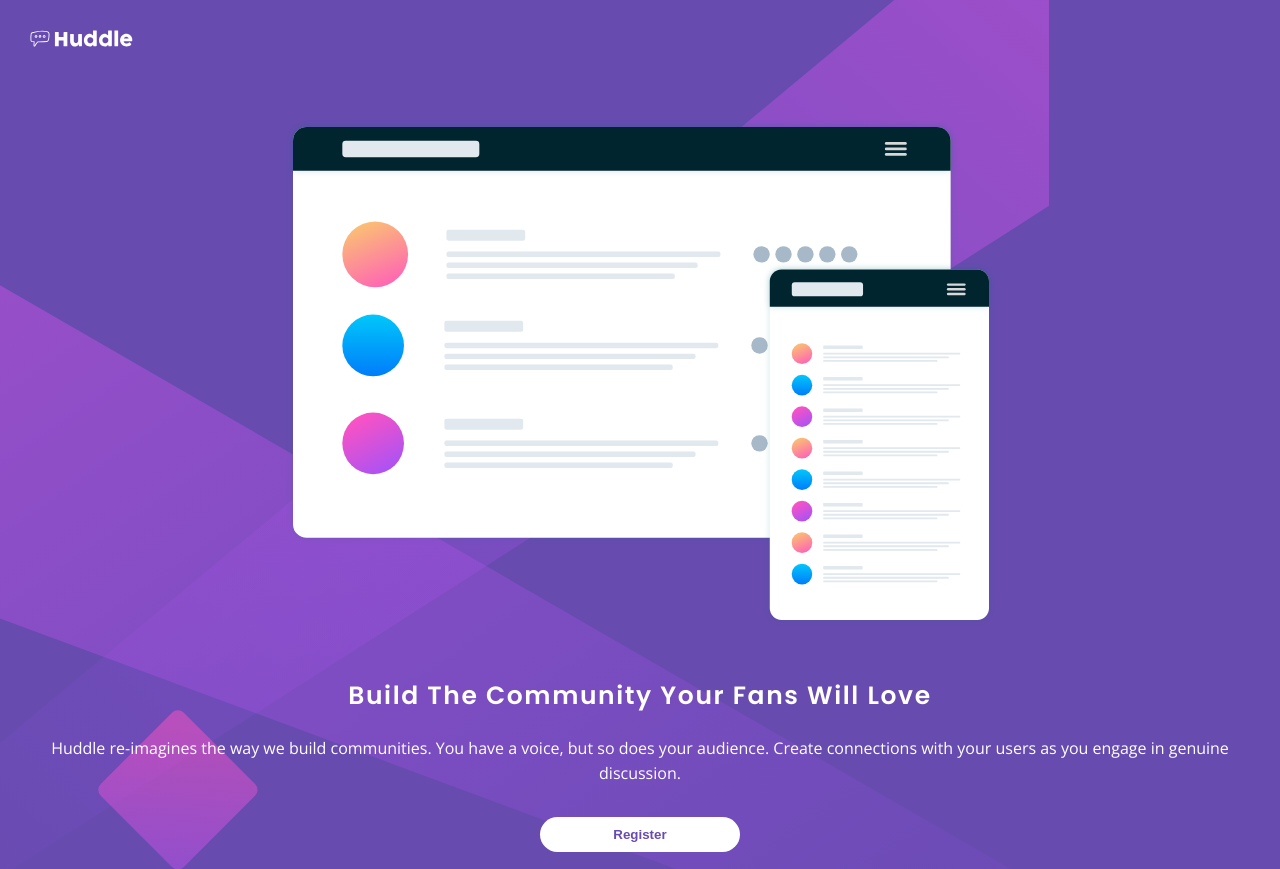
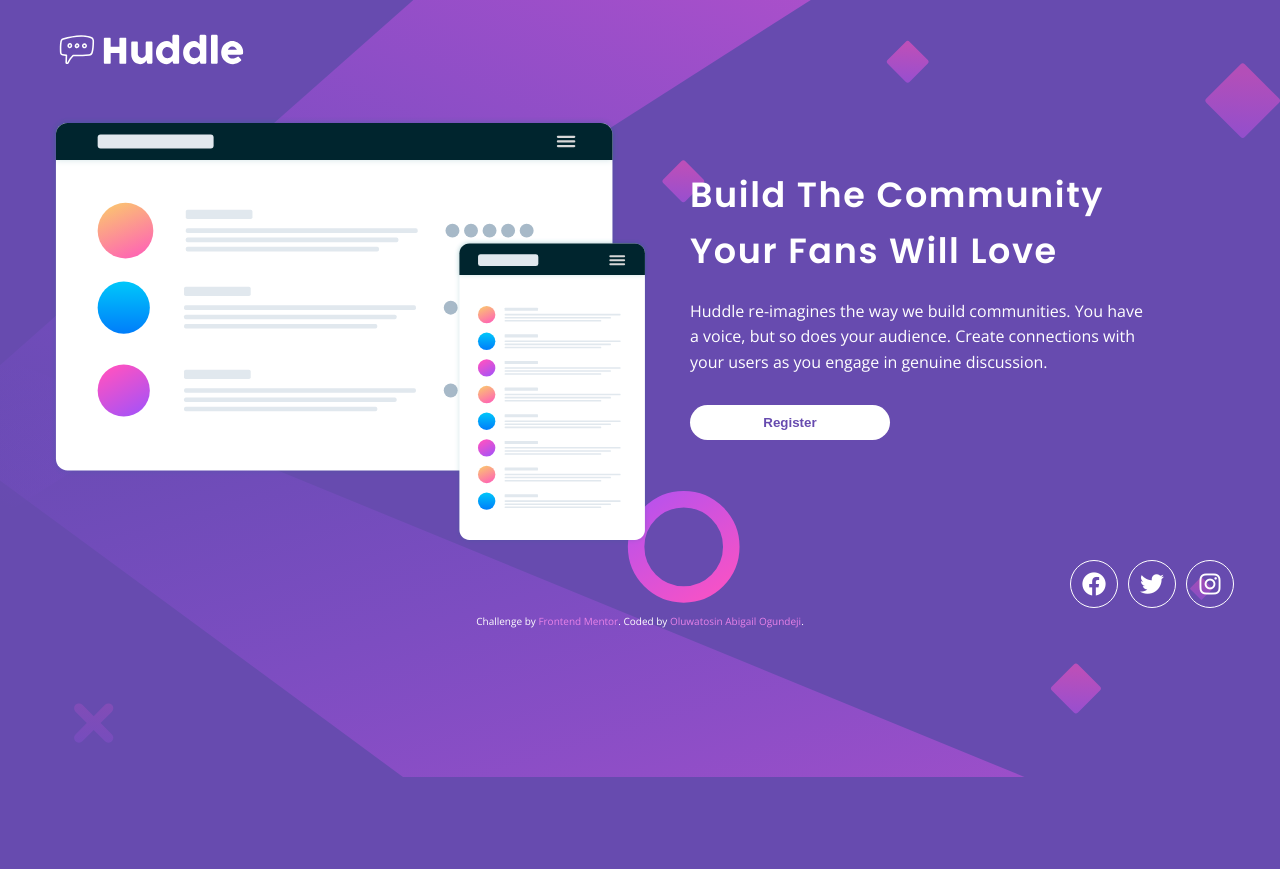
Before and after one commit to Heph-zibah/huddle-landing-page-frontendmentor, a plain HTML site: page index.html in a window 1280 px wide. Shown: the top 869 px of the page. After the commit the page ends 800 px from the top, so only its background shows below. Drawn offline with nearby package versions, Linux system fonts and the light colour scheme.

Commit message:
add styles to css folder

```diff
--- a/css/style.css
+++ b/css/style.css
@@ -17,13 +17,12 @@ body {
     background-size: contain;
     background-color: hsl(257, 40%, 49%);
     color: #fff;
-    min-height: 100vh;
+    height: 100vh
 }
 
 .container {
     display: flex;
     flex-direction: column;
-    min-height: 100vh;
 }
 
 header {
@@ -44,7 +43,6 @@ header .logo img {
     justify-content: space-around;
     align-items: center;
     width: 100%;
-    flex-grow: 1;
     padding: 35px;
 }
 
@@ -81,20 +79,21 @@ header .logo img {
 
 .page-content button {
     font-weight: 600;
+    color: hsl(257, 40%, 49%);
     background: #fff;
-    padding: 10px;
     width: 100%;
     max-width: 200px;
+    padding: 10px;
+    border: 0;
     border-radius: 100px;
-    color: hsl(257, 40%, 49%);
     margin: 20px 0;
-    border: 0;
-    transition: 0.5s;
+    transition: 1s;
 }
 
-.button:hover {
-    background-color: hsla(360, 100%, 100%, 0.8);
-    transition: 0.5s;
+button:hover {
+    background-color: hsl(300, 69%, 71%);
+    color: #fff;
+    transition: inherit;
 }
 
 .footer {
@@ -119,13 +118,12 @@ header .logo img {
     border-radius: 50%;
     margin: 5px;
     color: #fff;
-    text-decoration: none;
-    transition: 0.5s;
+    transition: 1s;
 }
 
-.icons:hover {
-    color: hsla(360, 100%, 100%, 0.75);
-    transition: 0.5s;
+.icons a:hover {
+    color: hsl(300, 69%, 71%);
+    transition: 1s;
 }
 
 .icons i {
@@ -146,7 +144,7 @@ header .logo img {
     text-decoration: underline;
 }
 
-@media screen and (max-width: 374px) {
+@media screen and (max-width: 375px) {
     .header {
         padding: 10px;
     }
@@ -163,3 +161,83 @@ header .logo img {
         margin: 10px 0;
     }
 }
+
+@media screen and (max-width:1440px) {
+    body {
+        background: url("../img/bg-desktop.svg");
+        background-repeat: no-repeat;
+        background-size: contain;
+        background-color: hsl(257, 40%, 49%);
+        color: #fff;
+    }
+    .container {
+        padding: 0 25px;
+    }
+    header {
+        padding-left: 25px;
+    }
+    header .logo img {
+        width: 90%;
+        max-width: 220px;
+    }
+    .main-area {
+        display: flex;
+        flex-direction: row;
+        justify-content: space-around;
+        align-items: start;
+        width: 100%;
+        padding: 10px 25px;
+    }
+    .main-area .image {
+        display: flex;
+        justify-content: flex-start;
+        max-width: 100%;
+    }
+    .main-area .image img {
+        width: 600px;
+    }
+    .page-content {
+        align-items: flex-start;
+        text-align: start;
+        padding: 0 40px;
+    }
+    .page-content h1 {
+        font-size: 35px;
+    }
+    .page-content p {
+        padding-right: 40px;
+    }
+    .footer {
+        width: 100%;
+        padding: 0 35px 15px;
+    }
+    .icons {
+        display: flex;
+        justify-content: end;
+        align-content: center;
+        padding: 0 1rem;
+    }
+    .icons a {
+        display: flex;
+        justify-content: center;
+        align-items: center;
+        width: 3rem;
+        height: 3rem;
+        border: solid 1px #fff;
+        border-radius: 50%;
+        margin: 5px;
+        color: #fff;
+        transition: 1s;
+    }
+    .markup {
+        font-size: 10px;
+        margin-top: 0;
+        text-align: center;
+    }
+    .markup a {
+        color: hsl(300, 69%, 71%);
+    }
+    .markup a:hover {
+        text-decoration: underline;
+    }
+}
```
